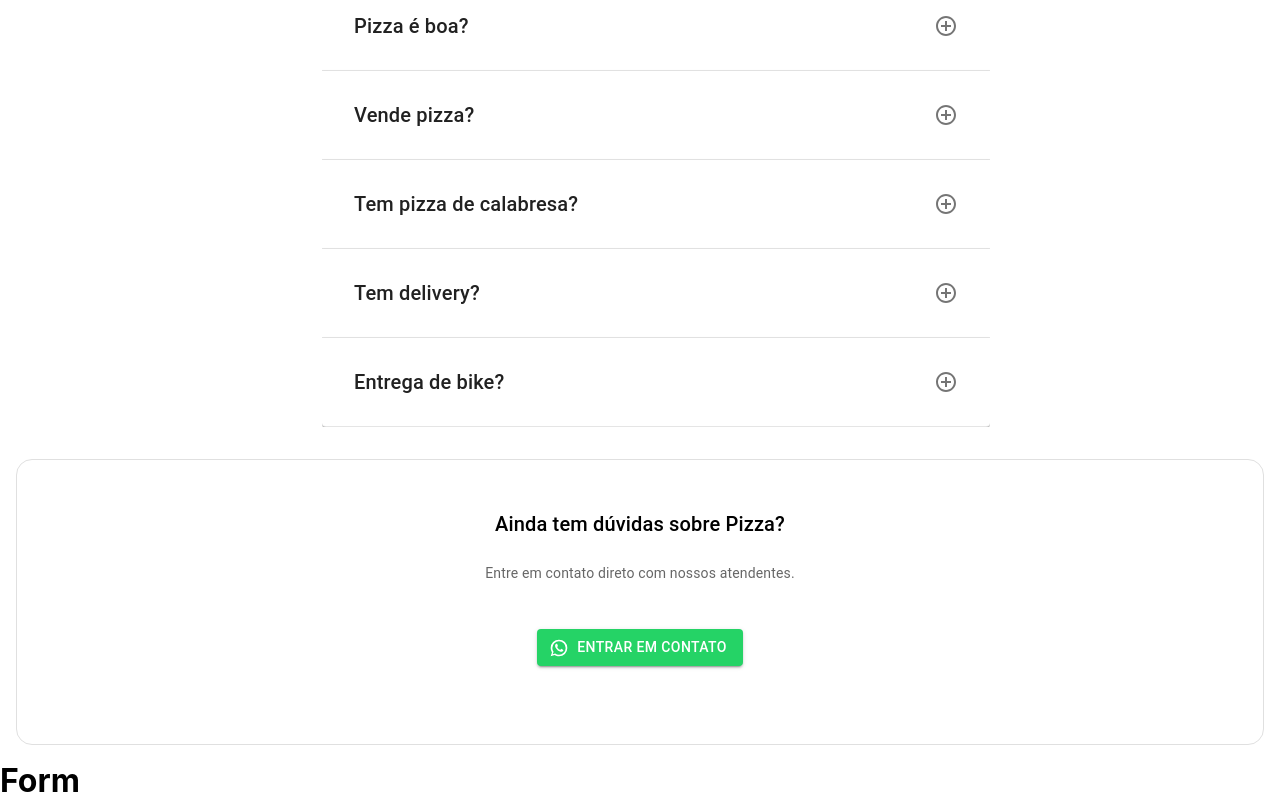
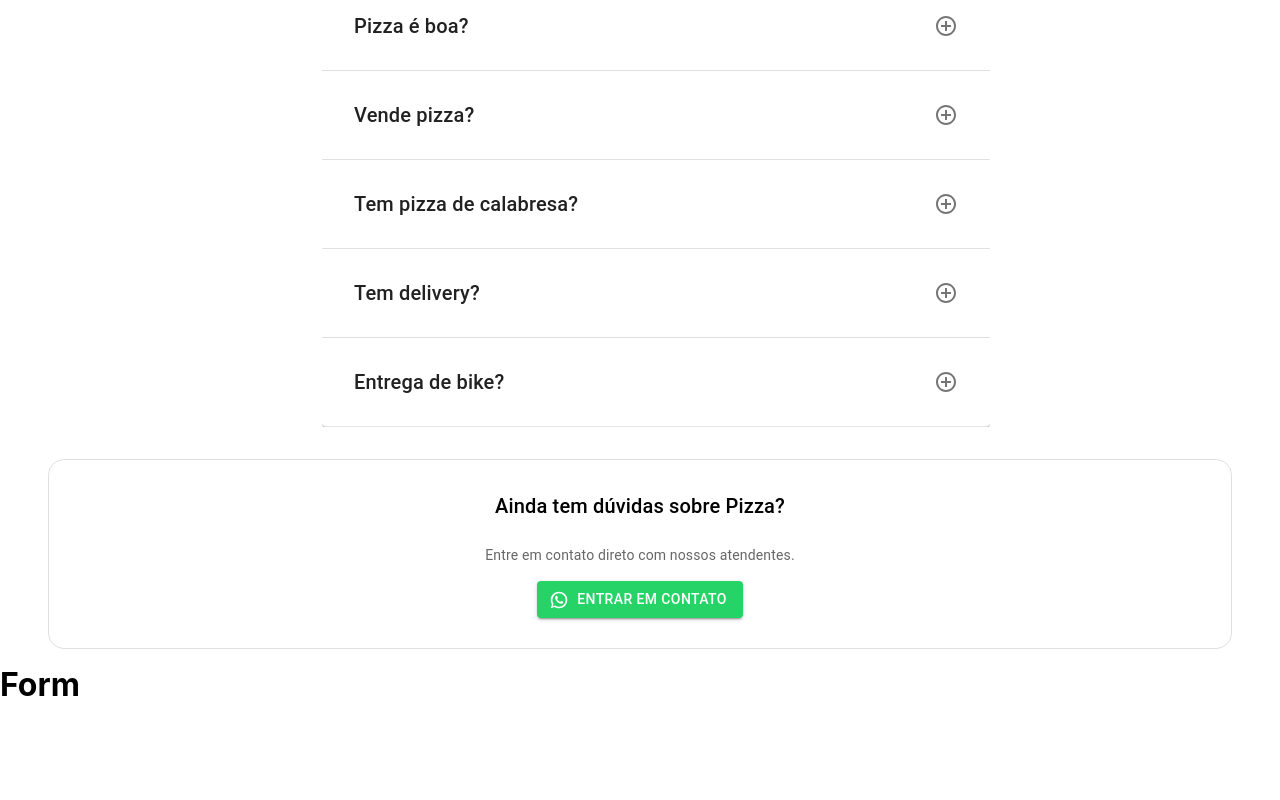
Before and after one commit to Andzuo/test-front-loumar, a React (Create React App) app: page / in a window 1280 px wide. Shown: the part 2546-3346 px from the top of the page. After the commit the page ends 3250 px from the top, so only its background shows below. Built offline with nearby package versions, Linux system fonts and the light colour scheme.

Commit message:
fix: ajust Padding

```diff
--- a/src/components/ActionSection.jsx
+++ b/src/components/ActionSection.jsx
@@ -9,8 +9,8 @@ const SectionContainer = styled(Box)(({ theme }) => ({
    alignItems: "center",
    justifyContent: "center",
    textAlign: "center",
-   padding: "87px 352px 72px 352px",
-   width: "100%",
+   padding: "40px 352px",
+   width: "95%",
    margin: "0 auto",
    [theme.breakpoints.down("xl")]: {
       flexDirection: "column",
@@ -21,7 +21,7 @@ const SectionContainer = styled(Box)(({ theme }) => ({
 const BoxContent = styled(Box)(({ theme }) => ({
    display: "flex",
    width: "100%",
-   padding: "48px 32px",
+   padding: "30px",
    flexDirection: "column",
    alignItems: "center",
    justifyContent: "center",
@@ -48,7 +48,7 @@ const ActionPage = () => {
                startIcon={<WhatsAppIcon />}
                variant="contained"
                color="whatsappButton1"
-               sx={{ color: "#fff", marginY: "30px" }}
+               sx={{ color: "#fff" }}
             >
                Entrar em contato
             </Button>
```
